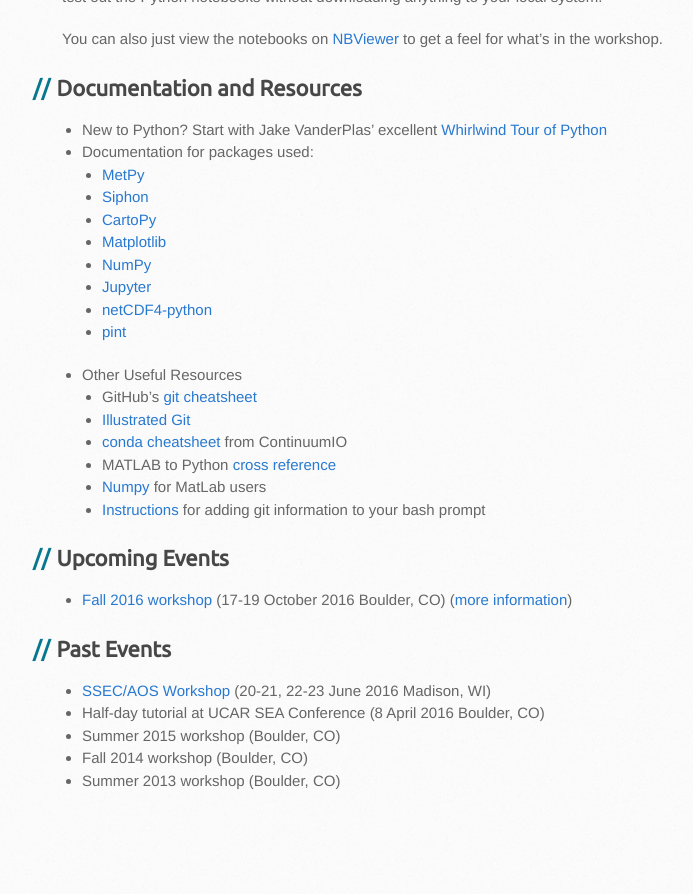
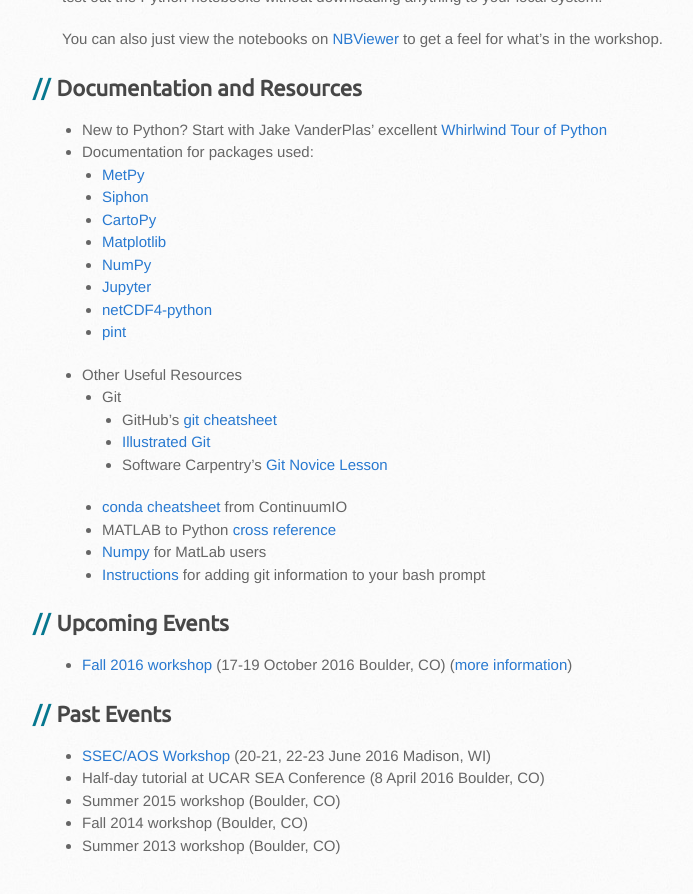
Before and after one commit to Unidata/python-workshop, a Jekyll site: the page built from website/index.md, in a window 1280 px wide and 900 px high, scrolled down 638 px. Shown: the top 894 px of the window, without its empty margins (108-801 px from the left). Built offline with Jekyll 4.4.1, drawn with Linux system fonts in a browser that asks for light colours; some web fonts are replaced; before the commit the page ends 1473 px from its top, so only the background shows below that.

Commit message:
ENH: Add Software Carpentry's Git lesson.
Reorganize a little bit to make git it's own category.

```diff
--- a/website/index.md
+++ b/website/index.md
@@ -32,8 +32,10 @@
   - [netCDF4-python](http://unidata.github.io/netcdf4-python/)
   - [pint](http://pint.readthedocs.io/)
 - Other Useful Resources
-  - GitHub's [git cheatsheet](https://services.github.com/kit/downloads/github-git-cheat-sheet.pdf)
-  - [Illustrated Git](http://illustrated-git.readthedocs.io)
+  - Git
+    - GitHub's [git cheatsheet](https://services.github.com/kit/downloads/github-git-cheat-sheet.pdf)
+    - [Illustrated Git](http://illustrated-git.readthedocs.io)
+    - Software Carpentry's [Git Novice Lesson](http://swcarpentry.github.io/git-novice/)
   - [conda cheatsheet](http://conda.pydata.org/docs/_downloads/conda-cheatsheet.pdf) from ContinuumIO
   - MATLAB to Python [cross reference](http://mathesaurus.sourceforge.net/matlab-python-xref.pdf)
   - [Numpy](https://docs.scipy.org/doc/numpy/user/numpy-for-matlab-users.html) for MatLab users
```
